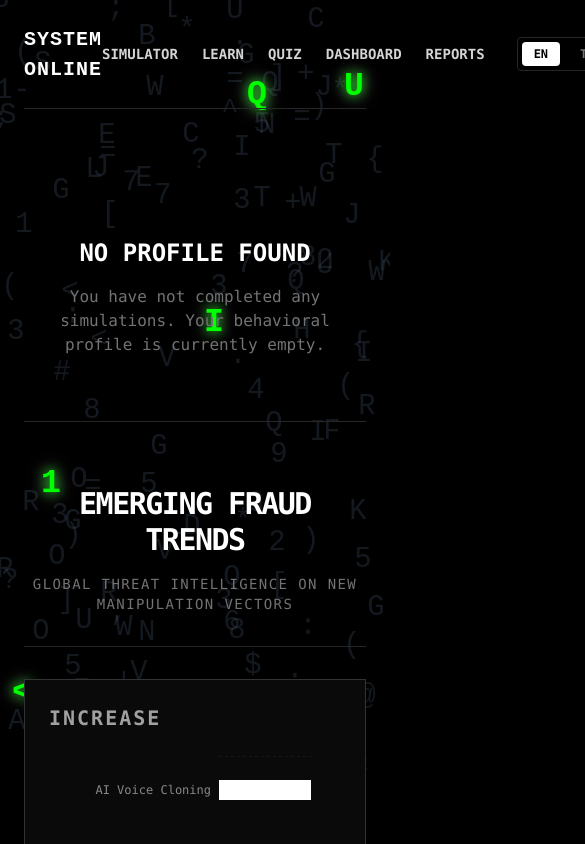
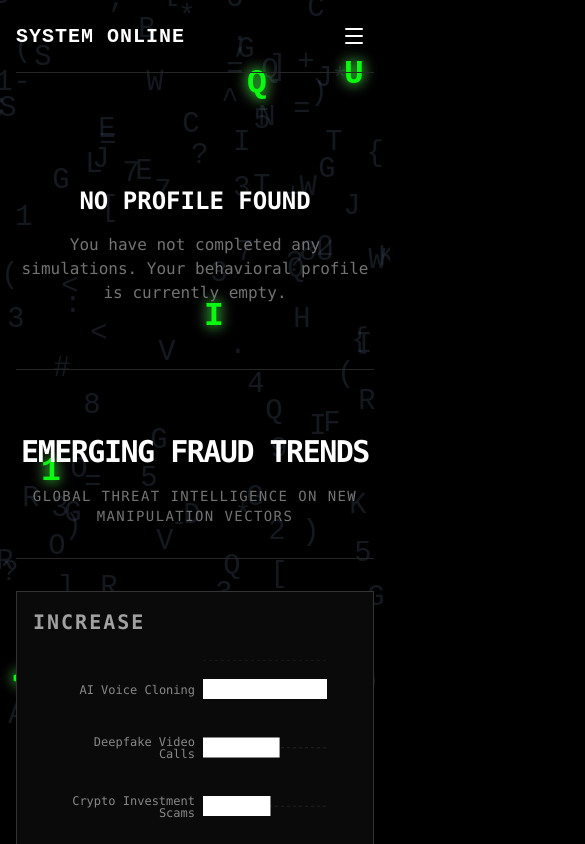
Before and after one commit to h4ash-abdul/Themis, a Next.js app in the folder frontend/: page /dashboard in a window 390 px wide. Shown: the top 844 px of the page, 585 px wide, since content can reach past the window. Built offline with nearby package versions, Linux system fonts and the light colour scheme.

Commit message:
feat: implement mobile compatibility and responsive design

```diff
--- a/frontend/src/app/dashboard/page.tsx
+++ b/frontend/src/app/dashboard/page.tsx
@@ -97,7 +97,7 @@ export default function Dashboard() {
           </div>
 
           <div className="grid grid-cols-1 md:grid-cols-2 gap-12">
-            <div className="brutalist-border p-6 h-[400px] flex items-center justify-center bg-neutral-950">
+            <div className="brutalist-border p-4 md:p-6 h-[300px] md:h-[400px] flex items-center justify-center bg-neutral-950">
               <ResponsiveContainer width="100%" height="100%">
                 <RadarChart cx="50%" cy="50%" outerRadius="80%" data={data}>
                   <PolarGrid stroke="#333" />
@@ -185,7 +185,7 @@ export default function Dashboard() {
         </div>
 
         <div className="grid grid-cols-1 lg:grid-cols-2 gap-12">
-          <div className="brutalist-border p-6 h-[400px] bg-neutral-950 flex flex-col">
+          <div className="brutalist-border p-4 md:p-6 h-[350px] md:h-[400px] bg-neutral-950 flex flex-col">
             <h3 className="text-xl font-bold mb-6 uppercase tracking-widest text-neutral-400 text-sm">{t("dashboard.emerging_trends.increase")}</h3>
             <ResponsiveContainer width="100%" height="100%">
               <BarChart data={trendsData} margin={{ top: 0, right: 30, left: 20, bottom: 0 }} layout="vertical">
--- a/frontend/src/app/layout.tsx
+++ b/frontend/src/app/layout.tsx
@@ -21,7 +21,7 @@ export default function RootLayout({
       <body className="min-h-screen bg-black text-white selection:bg-white selection:text-black font-sans antialiased">
         <BackgroundWrapper />
         <LanguageProvider>
-          <div className="flex flex-col min-h-screen p-6 md:p-12 z-10 relative">
+          <div className="flex flex-col min-h-screen p-4 md:p-8 lg:p-12 z-10 relative">
             <Navbar />
 
             <main className="flex-1">
--- a/frontend/src/components/Navbar.tsx
+++ b/frontend/src/components/Navbar.tsx
@@ -1,18 +1,55 @@
 "use client";
 
+import { useState } from "react";
 import Link from "next/link";
 import { ScrambledTitle } from "@/components/ui/modern-animated-hero-section";
 import { useTranslation } from "@/lib/i18n";
+import { Menu, X } from "lucide-react";
+import { AnimatePresence, motion } from "framer-motion";
 
 export default function Navbar() {
   const { t, locale, setLocale } = useTranslation();
+  const [isMobileMenuOpen, setIsMobileMenuOpen] = useState(false);
+
+  const toggleMobileMenu = () => {
+    setIsMobileMenuOpen(!isMobileMenuOpen);
+  };
+
+  const closeMobileMenu = () => {
+    setIsMobileMenuOpen(false);
+  };
+
+  const LanguageSelector = () => (
+    <div className="flex flex-wrap items-center gap-2 border border-neutral-800 rounded bg-black text-xs font-mono font-bold p-1 w-full md:w-auto justify-center md:justify-start">
+      {["en", "ta", "hi", "ml", "te"].map((lang) => (
+        <button
+          key={lang}
+          onClick={() => { setLocale(lang); closeMobileMenu(); }}
+          className={`px-3 py-2 md:py-1 rounded transition-colors uppercase ${locale === lang ? "bg-white text-black" : "text-neutral-500 hover:text-white"}`}
+        >
+          {lang}
+        </button>
+      ))}
+    </div>
+  );
 
   return (
-    <header className="flex items-center justify-between border-b border-neutral-800 pb-6 mb-12 shrink-0">
-      <Link href="/" className="text-xl font-bold tracking-tighter text-white hover:text-red-500 transition-colors">
-        <ScrambledTitle />
-      </Link>
-      <div className="flex items-center gap-8">
+    <header className="relative flex flex-col md:flex-row md:items-center justify-between border-b border-neutral-800 pb-4 md:pb-6 mb-8 md:mb-12 shrink-0">
+      <div className="flex items-center justify-between w-full md:w-auto">
+        <Link href="/" onClick={closeMobileMenu} className="text-xl font-bold tracking-tighter text-white hover:text-red-500 transition-colors">
+          <ScrambledTitle />
+        </Link>
+        <button
+          className="md:hidden text-white p-2"
+          onClick={toggleMobileMenu}
+          aria-label="Toggle Menu"
+        >
+          {isMobileMenuOpen ? <X size={24} /> : <Menu size={24} />}
+        </button>
+      </div>
+
+      {/* Desktop Navigation */}
+      <div className="hidden md:flex items-center gap-8">
         <nav className="text-sm font-mono text-neutral-300 font-semibold drop-shadow-md uppercase flex gap-6">
           <Link href="/" className="hover:text-white transition-colors">{t("nav.simulator")}</Link>
           <Link href="/learn" className="hover:text-white transition-colors">{t("nav.learn")}</Link>
@@ -20,41 +57,31 @@ export default function Navbar() {
           <Link href="/dashboard" className="hover:text-white transition-colors">{t("nav.dashboard")}</Link>
           <Link href="/reports" className="hover:text-white transition-colors">{t("nav.reports")}</Link>
         </nav>
+        <LanguageSelector />
+      </div>
 
-        {/* Language Toggle */}
-        <div className="flex items-center gap-2 border border-neutral-800 rounded bg-black text-xs font-mono font-bold p-1">
-          <button
-            onClick={() => setLocale("en")}
-            className={`px-3 py-1 rounded transition-colors ${locale === "en" ? "bg-white text-black" : "text-neutral-500 hover:text-white"}`}
+      {/* Mobile Navigation */}
+      <AnimatePresence>
+        {isMobileMenuOpen && (
+          <motion.div
+            initial={{ opacity: 0, height: 0 }}
+            animate={{ opacity: 1, height: "auto" }}
+            exit={{ opacity: 0, height: 0 }}
+            className="md:hidden flex flex-col items-center gap-6 pt-8 pb-4 w-full overflow-hidden"
           >
-            EN
-          </button>
-          <button
-            onClick={() => setLocale("ta")}
-            className={`px-3 py-1 rounded transition-colors ${locale === "ta" ? "bg-white text-black" : "text-neutral-500 hover:text-white"}`}
-          >
-            TA
-          </button>
-          <button
-            onClick={() => setLocale("hi")}
-            className={`px-3 py-1 rounded transition-colors ${locale === "hi" ? "bg-white text-black" : "text-neutral-500 hover:text-white"}`}
-          >
-            HI
-          </button>
-          <button
-            onClick={() => setLocale("ml")}
-            className={`px-3 py-1 rounded transition-colors ${locale === "ml" ? "bg-white text-black" : "text-neutral-500 hover:text-white"}`}
-          >
-            ML
-          </button>
-          <button
-            onClick={() => setLocale("te")}
-            className={`px-3 py-1 rounded transition-colors ${locale === "te" ? "bg-white text-black" : "text-neutral-500 hover:text-white"}`}
-          >
-            TE
-          </button>
-        </div>
-      </div>
+            <nav className="text-lg font-mono text-neutral-300 font-semibold drop-shadow-md uppercase flex flex-col items-center gap-6 w-full">
+              <Link href="/" onClick={closeMobileMenu} className="w-full text-center hover:text-white transition-colors py-2">{t("nav.simulator")}</Link>
+              <Link href="/learn" onClick={closeMobileMenu} className="w-full text-center hover:text-white transition-colors py-2">{t("nav.learn")}</Link>
+              <Link href="/quiz" onClick={closeMobileMenu} className="w-full text-center hover:text-white transition-colors py-2">{t("nav.quiz")}</Link>
+              <Link href="/dashboard" onClick={closeMobileMenu} className="w-full text-center hover:text-white transition-colors py-2">{t("nav.dashboard")}</Link>
+              <Link href="/reports" onClick={closeMobileMenu} className="w-full text-center hover:text-white transition-colors py-2">{t("nav.reports")}</Link>
+            </nav>
+            <div className="w-full pt-4 border-t border-neutral-800">
+              <LanguageSelector />
+            </div>
+          </motion.div>
+        )}
+      </AnimatePresence>
     </header>
   );
 }
--- a/frontend/src/components/Simulator.tsx
+++ b/frontend/src/components/Simulator.tsx
@@ -306,11 +306,11 @@ export default function Simulator() {
     return (
       <div className="w-full flex-1 flex flex-col z-10 font-mono">
         {/* HERO SECTION */}
-        <section className="min-h-[80vh] flex flex-col items-center justify-center">
+        <section className="min-h-[80vh] flex flex-col items-center justify-center px-4 md:px-0">
           <motion.div
             initial={{ opacity: 0, y: 20 }}
             animate={{ opacity: 1, y: 0 }}
-            className="max-w-xl text-center space-y-12"
+            className="max-w-xl w-full text-center space-y-12"
           >
             <div className="space-y-6">
               <h1
@@ -331,12 +331,12 @@ export default function Simulator() {
               </p>
             </div>
 
-            <div className="flex flex-col sm:flex-row gap-4 items-center justify-center">
-              <div className="flex flex-col items-center gap-2">
+            <div className="flex flex-col sm:flex-row gap-4 items-center justify-center w-full px-4 sm:px-0">
+              <div className="flex flex-col items-center gap-2 w-full sm:w-auto">
                 <button
                   onClick={startSimulation}
                   disabled={loading}
-                  className="group relative inline-flex h-14 items-center justify-center overflow-hidden brutalist-border bg-white px-8 font-medium text-black brutalist-button hover:bg-neutral-200 transition-colors"
+                  className="group relative inline-flex h-14 w-full sm:w-auto items-center justify-center overflow-hidden brutalist-border bg-white px-4 md:px-8 font-medium text-black brutalist-button hover:bg-neutral-200 transition-colors"
                 >
                   <span className="flex items-center gap-2 font-mono text-sm">
                     <Terminal size={18} />
@@ -349,7 +349,7 @@ export default function Simulator() {
               <button
                 onClick={() => setSimulatorMode("text")}
                 disabled={loading}
-                className="group relative inline-flex h-14 items-center justify-center overflow-hidden brutalist-border bg-black text-white px-8 font-medium hover:bg-neutral-900 transition-colors"
+                className="group relative inline-flex h-14 w-full sm:w-auto items-center justify-center overflow-hidden brutalist-border bg-black text-white px-4 md:px-8 font-medium hover:bg-neutral-900 transition-colors"
               >
                 <span className="flex items-center gap-2 font-mono text-sm">
                   <MessageSquare size={18} />
@@ -361,7 +361,7 @@ export default function Simulator() {
         </section>
 
         {/* SCROLL REVEAL SECTIONS */}
-        <section className="min-h-[70vh] flex flex-col justify-center border-t border-neutral-800 py-24">
+        <section className="min-h-[70vh] flex flex-col justify-center border-t border-neutral-800 py-24 px-4 md:px-0">
           <motion.div
             initial={{ opacity: 0, y: 50 }}
             whileInView={{ opacity: 1, y: 0 }}
--- a/frontend/src/components/TextSimulator.tsx
+++ b/frontend/src/components/TextSimulator.tsx
@@ -73,21 +73,21 @@ export default function TextSimulator({ onBack }: { onBack: () => void }) {
   if (selectedScenario) {
     if (scenarioComplete) {
       return (
-        <div className="w-full max-w-4xl mx-auto py-24 z-10 flex flex-col min-h-[70vh] items-center justify-center text-center space-y-8 font-mono">
-          <h2 className="text-3xl font-bold">{t("text_simulator.analysis_complete")}</h2>
+        <div className="w-full max-w-4xl mx-auto py-12 md:py-24 px-4 md:px-0 z-10 flex flex-col min-h-[70vh] items-center justify-center text-center space-y-8 font-mono">
+          <h2 className="text-2xl md:text-3xl font-bold">{t("text_simulator.analysis_complete")}</h2>
           <p className="text-neutral-400">
             {t("simulator.session_logged")}
           </p>
-          <div className="flex gap-4 justify-center pt-8">
+          <div className="flex flex-col sm:flex-row gap-4 justify-center pt-8 w-full px-4 sm:px-0">
             <button
               onClick={() => window.location.href = '/dashboard'}
-              className="h-12 px-8 border border-white text-white font-bold uppercase hover:bg-neutral-800 transition-colors"
+              className="h-14 sm:h-12 px-4 md:px-8 w-full sm:w-auto border border-white text-white font-bold uppercase hover:bg-neutral-800 transition-colors text-sm md:text-base"
             >
               {t("text_simulator.view_behavioral_profile")}
             </button>
             <button
               onClick={resetSimulator}
-              className="h-12 px-8 border border-neutral-700 hover:bg-neutral-900 transition-colors uppercase font-bold"
+              className="h-14 sm:h-12 px-4 md:px-8 w-full sm:w-auto border border-neutral-700 hover:bg-neutral-900 transition-colors uppercase font-bold text-sm md:text-base"
             >
               {t("simulator.restart")}
             </button>
@@ -102,7 +102,7 @@ export default function TextSimulator({ onBack }: { onBack: () => void }) {
     const activeOption = currentStep.options.find(opt => opt.id === selectedOption);
 
     return (
-      <div className="w-full max-w-4xl mx-auto py-12 z-10 flex flex-col min-h-[70vh] font-mono">
+      <div className="w-full max-w-4xl mx-auto py-8 md:py-12 px-4 md:px-0 z-10 flex flex-col min-h-[70vh] font-mono">
         <button
           onClick={resetSimulator}
           className="text-neutral-500 hover:text-white transition-colors flex items-center gap-2 text-sm uppercase tracking-widest mb-12"
@@ -162,7 +162,7 @@ export default function TextSimulator({ onBack }: { onBack: () => void }) {
                     <button
                       key={opt.id}
                       onClick={() => handleOptionSelect(opt)}
-                      className="w-full text-left p-5 border border-neutral-800 hover:border-white hover:bg-neutral-900 transition-all flex items-center justify-between group"
+                      className="w-full text-left p-5 md:p-6 min-h-[5rem] border border-neutral-800 hover:border-white hover:bg-neutral-900 transition-all flex items-center justify-between group"
                     >
                       <span className="text-lg text-white">
                         {opt.text}
@@ -214,7 +214,7 @@ export default function TextSimulator({ onBack }: { onBack: () => void }) {
     scenarios;
 
   return (
-    <div className="w-full max-w-6xl mx-auto py-12 z-10 flex flex-col min-h-[70vh] font-mono">
+    <div className="w-full max-w-6xl mx-auto py-8 md:py-12 px-4 z-10 flex flex-col min-h-[70vh] font-mono">
       <button
         onClick={onBack}
         className="self-start flex items-center gap-2 text-neutral-400 hover:text-white transition-colors mb-12 text-sm"
```
